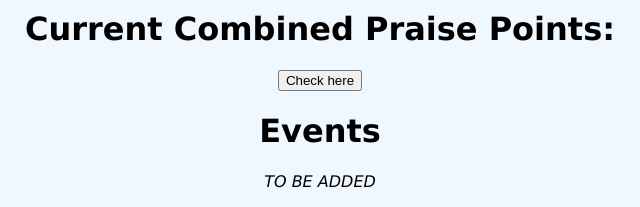
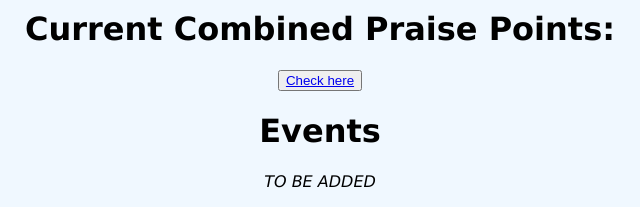
Before and after one commit to bionikaster/hereford, a plain HTML site: page index.html in a window 1280 px wide. Shown: the part 1000-1207 px from the top of the page, 320-960 px from the left. Drawn offline with Linux system fonts and the light colour scheme.

Commit message:
Update index.html

```diff
--- a/index.html
+++ b/index.html
@@ -38,7 +38,7 @@
         <a href="rep_index.html">Full gallery</a>
     </div>
     <h1>Current Combined Praise Points:</h1>
-    <button href="ccpp.html">Check here</button>
+    <button><a href="ccpp.html">Check here</a></button>
     <h1>Events</h1>
     <p><em>TO BE ADDED</em></p>
     <h2><b>Classes included in the Hereford House</b></h2>
```
